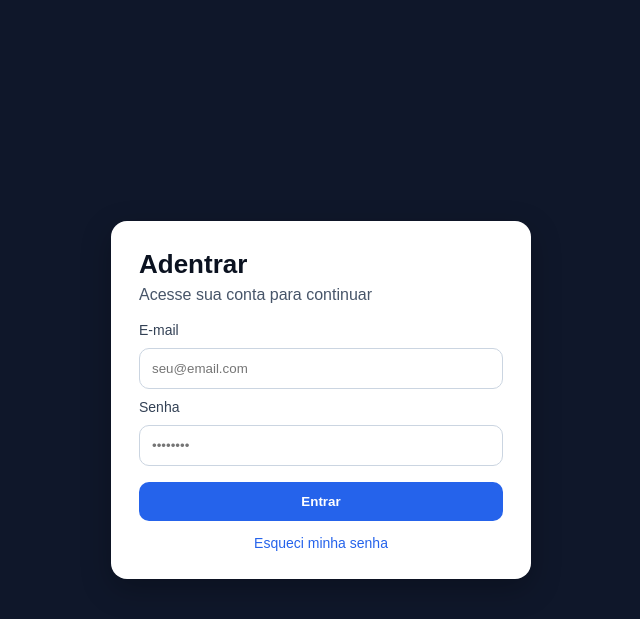
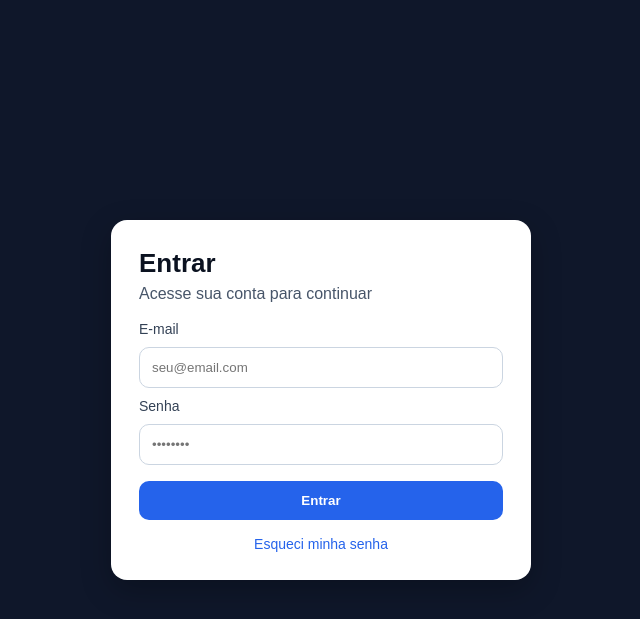
Before and after one commit to HeDuz7/loja-virtual, a Flask app: template app/templates/auth/login.html in a window 1280 px wide. Shown: the top 619 px of the page, without its empty margins (319-959 px from the left). Run offline with Flask 3, Linux system fonts and the light colour scheme; the template is opened without the code that fills it, so the values that code supplies are empty.

Commit message:
tela login
Signed-off-by: soareshow <lipesoares2013115301@gmail.com>

```diff
--- a/app/templates/auth/login.html
+++ b/app/templates/auth/login.html
@@ -1,15 +1,8 @@
-{% extends "base.html" %}
+<link rel="stylesheet" href="{{ url_for('static', filename='css/login.css') }}">
 
-{% block title %}Login | Loja Virtual{% endblock %}
-
-{% block css %}
-  <link rel="stylesheet" href="{{ url_for('static', filename='css/login.css') }}">
-{% endblock %}
-
-{% block content %}
 <main class="page">
   <section class="card">
-      <h1 class="title">Adentrar</h1>
+    <h1 class="title">Entrar</h1>
     <p class="subtitle">Acesse sua conta para continuar</p>
 
     <form class="form" method="post" action="#">
@@ -27,4 +20,3 @@
     </div>
   </section>
 </main>
-{% endblock %}
```
Lines whose indentation alone changed are shown as unchanged.
